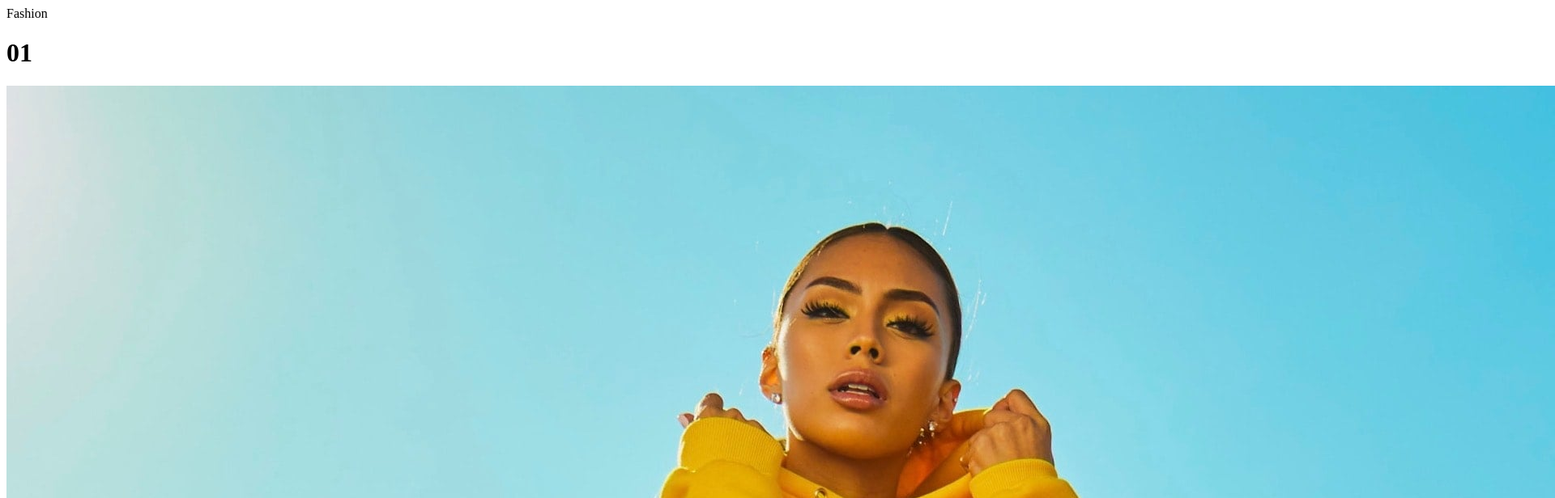
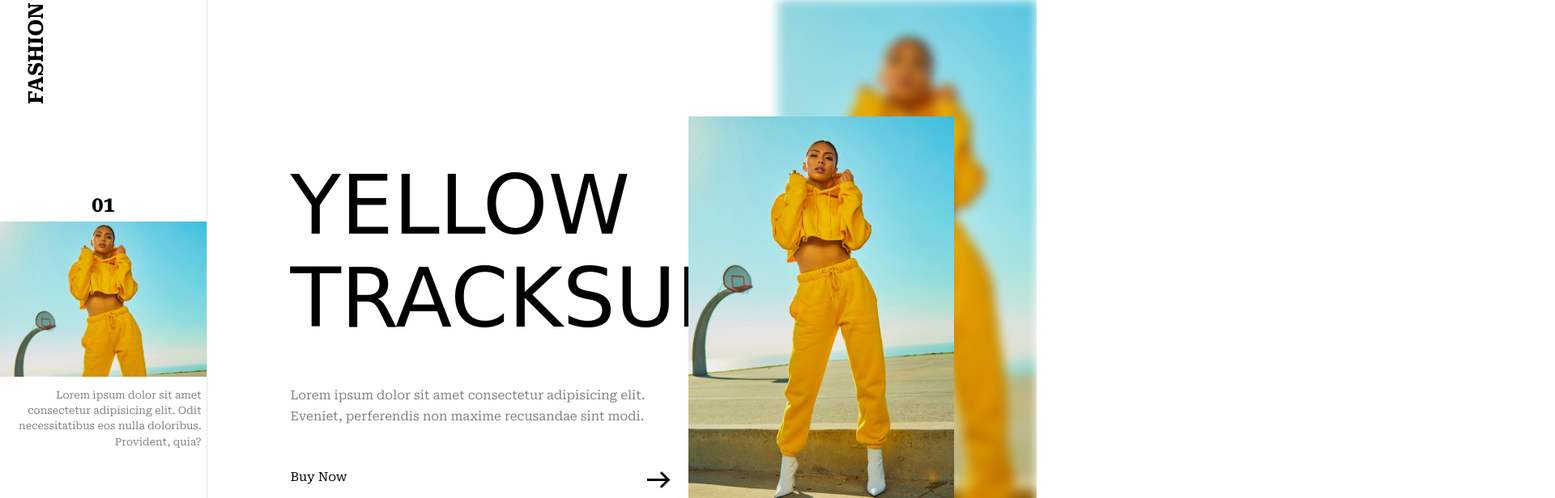
Before and after one commit to AbrahamMoss/eCommerce, a plain HTML site: page index.html in a window 1280 px wide. Shown: the top 616 px of the page at 81% size, 1920 px wide, since content can reach past the window. Drawn offline with Linux system fonts and the light colour scheme; a web font is replaced by a local one.

Commit message:
agregamos css

```diff
--- a/css/style.css
+++ b/css/style.css
@@ -0,0 +1,213 @@
+*{
+    margin: 0;
+    padding: 0;
+    box-sizing: border-box;
+    font-family: 'Roboto Serif', serif;
+}
+
+body{
+    width: 100%;
+    height: 100vh;
+    position: relative;
+    display: flex;
+}
+
+.overlay{
+    position: absolute;
+    top: 0;
+    left: 0;
+    bottom: 0;
+    right: 0;
+    background: #fff;
+    opacity: 1;
+    z-index: 9;
+    animation: fade-out 2s forwards 1;
+    pointer-events: none;
+}
+
+@keyframes fade-out {
+    to{
+        opacity: 0
+    }
+}
+
+.leftside{
+    width: 20vw;
+    height: 100%;
+    border-right: 1px solid rgba(0, 0, 0, 0.1);
+    position: relative;
+    display: flex;
+    align-items: center;
+}
+
+.logo{
+    text-transform: uppercase;
+    font-weight: 700;
+    font-size: 2vw;
+    position: absolute;
+    top: 4vw;
+    left: -1.5vw;
+    transform: rotate(-90deg);
+    user-select: none;
+}
+
+.sm-product{
+    width: 100%;
+    height: auto;
+}
+
+.product-index{
+    font-size: 2vw;
+    text-align: center;
+}
+
+.sm-product-img-container{
+  position: relative;
+  margin: .5vw 0;
+  height: 15vw;
+  overflow: hidden;
+}
+
+.sm-product-img{
+    width: 100%;
+    height: 25vw;
+    object-fit: cover;
+}
+
+.sm-product-des{
+    text-align: right;
+    padding: 0.5vw;
+    line-height: 1.5vw;
+    font-size: 1vw;
+    color: rgba(0, 0, 0, 0.5);
+}
+
+.social-link{
+    position: absolute;
+    bottom: 30px;
+    left: 50%;
+    transform: translateX(-50%);
+}
+
+.social-link-img{
+    width: 1.6vw;
+    height: 1.6vw;
+    margin:  0.5vw;
+    cursor: pointer;
+}
+
+.social-link-img:hover{
+    width: 1.8vw;
+    height: 1.8vw;
+}
+
+.right-side{
+    width: 80vw;
+    height: 100vh;
+    position: relative;
+    display: flex;
+    align-items: center;
+    justify-content: center;
+}
+
+.backdrop-img{
+    width: 25vw;
+    height: 100%;
+    position: absolute;
+    top: 0;
+    right: 0;
+    object-fit: cover;
+    filter: blur(.5vw);
+    user-select: none;
+}
+
+.content{
+    width: 80%;
+    display: flex;
+    align-items: center;
+    position: relative;
+}
+
+.product-detail{
+    width: 60%;
+}
+
+.product-name{
+    font-size: 8vw;
+    text-transform: uppercase;
+    font-family: 'Roboto', sans-serif;
+    font-family: "Sirin Stencil", cursive;
+    font-weight: 400;
+    line-height: 9vw;
+}
+
+.product-des{
+    margin: 4vw 0;
+    width: 90%;
+    font-size: 1.2vw;
+    line-height: 2vw;
+    color: rgba(0, 0, 0, 0.5);
+}
+
+.buy-btn{
+    text-decoration: none;
+    color: #000;
+    text-transform: capitalize;
+    font-size: 1.2vw;
+}
+
+.nxt-btn{
+    border: none;
+    background: none;
+    display: flex;
+    margin-left: auto;
+    margin-top:-1.2vw ;
+    margin-right: 1vw;
+    cursor: pointer;
+    justify-content: center;
+    user-select: none;
+}
+
+.nxt-btn img{
+    width: 60%;
+}
+
+.product-img-container{
+    width: 40%;
+    height: 40vw;
+    position: relative;
+    overflow: hidden;
+}
+
+.product-img{
+    width: 100%;
+    height: 100%;
+    object-fit: cover;
+}
+
+.slide::before{
+    content: '';
+    position: absolute;
+    top: 0;
+    left: -100%;
+    width: 100%;
+    height: 100%;
+    background: #000;
+    animation: slide-left 1s linear 1;
+}
+
+@keyframes slide-left {
+    to{
+        left: 100%;
+    }
+}
+
+.fade{
+    pointer-events: none;
+    animation: fade 1s forwards 1;
+}
+
+@keyframes fade {
+    0%,100% { opacity: 1;}
+    45%,60% { opacity: 0;}
+}
--- a/index.html
+++ b/index.html
@@ -6,7 +6,8 @@
     <title>Práctica eCommerce</title>
     <link rel="preconnect" href="https://fonts.googleapis.com">
     <link rel="preconnect" href="https://fonts.gstatic.com" crossorigin>
-    <link href="https://fonts.googleapis.com/css2?family=Roboto+Serif:ital,opsz,wght@0,8..144,100..900;1,8..144,100..900&display=swap" rel="stylesheet">
+    <link rel="stylesheet" href="https://fonts.googleapis.com/css2?family=Roboto+Serif:opsz,wght@8..144,300;8..144,400;8..144,500;8..144,700&display=swap" rel="stylesheet">
+    <link href="https://fonts.googleapis.com/css2?family=Sirin+Stencil&display=swap" rel="stylesheet">
     <link rel="stylesheet" href="./css/style.css">
 </head>
 <body>
@@ -19,7 +20,7 @@
                 <img src="./img/img1.jpg" class="sm-product-img" alt="">
             </div>
             <p class="sm-product-des">
-                Lorem ipsum dolor sit amet consectetur adipisicing elit. Veritatis consectetur alias, corrupti numquam ducimus facilis ratione earum, veniam labore minus unde perferendis possimus? Culpa inventore possimus veritatis voluptatem rem qui.
+                Lorem ipsum dolor sit amet consectetur adipisicing elit. Odit necessitatibus eos nulla doloribus. Provident, quia?
             </p>
         </div>
         <div class="social-link">
@@ -32,17 +33,17 @@
         <img src="./img/img1.jpg" class="backdrop-img" alt="">
         <div class="content">
             <div class="product-detail">
-                <h1 class="product-name">Yellow Tracksuit </h1>
+                <h1 class="product-name">Yellow Tracksuit</h1>
                 <p class="product-des">
-                    Lorem ipsum dolor sit, amet consectetur adipisicing elit. Voluptatem, minus sed? Rem repudiandae magnam fugit, id optio voluptas. Laborum iusto officiis harum, hic cupiditate nulla reprehenderit saepe nihil unde libero!
+                    Lorem ipsum dolor sit amet consectetur adipisicing elit. Eveniet, perferendis non maxime recusandae sint modi.
                 </p>
-            <a href="#" class="buy-btn">Buy now</a>
-            <button class="nxt-btn">
-                <img src="./img/arrow.png" alt="">
-            </button>
+                <a href="#" class="buy-btn">Buy now</a>
+                <button class="nxt-btn">
+                    <img src="./img/arrow.png" alt="">
+                </button>
             </div>
             <div class="product-img-container">
-                <img src="./img/img1.jpg" class="product-img" alt="">
+                <img src="./img/img1.jpg" alt="" class="product-img">
             </div>
         </div>
     </div>
```
